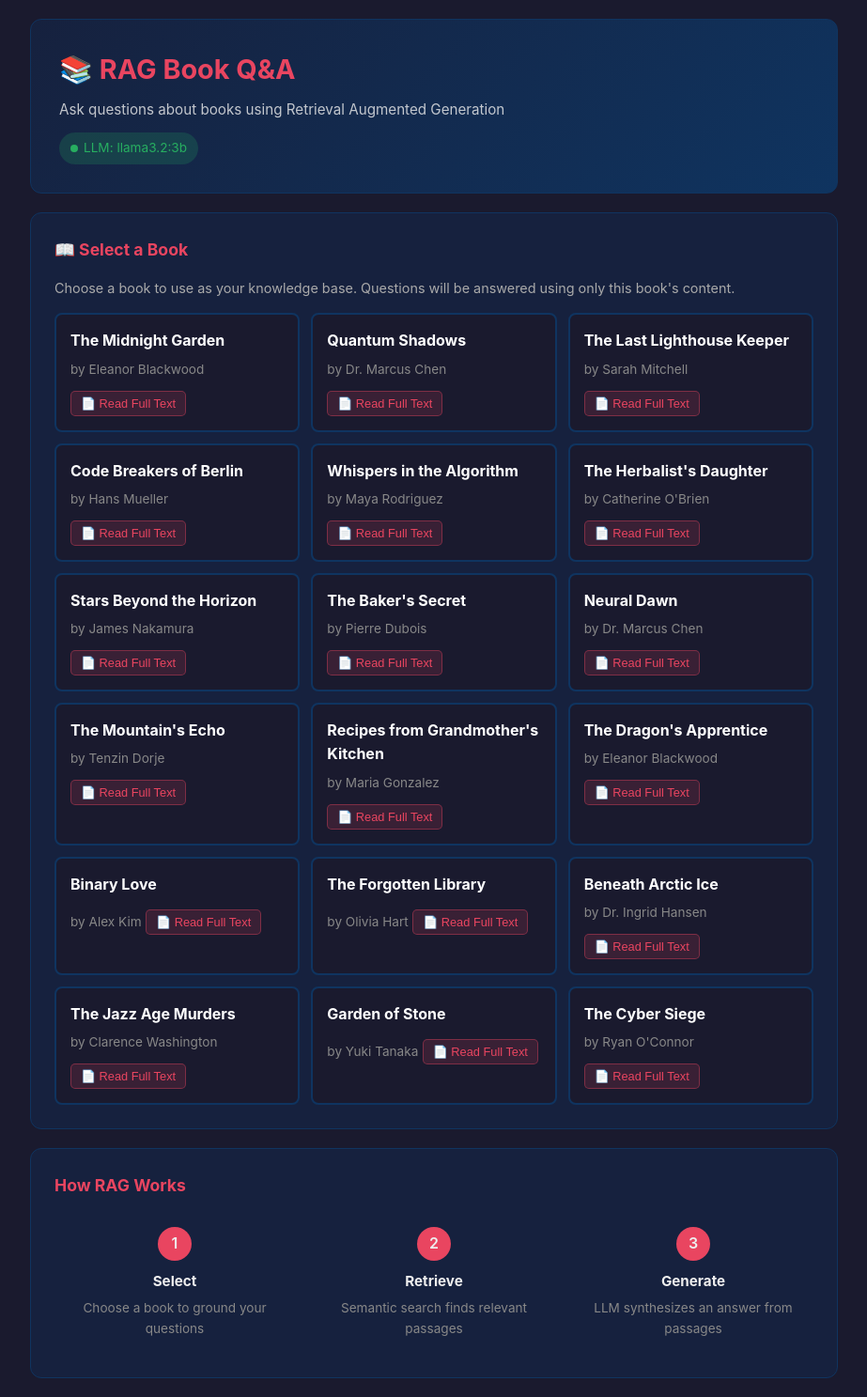
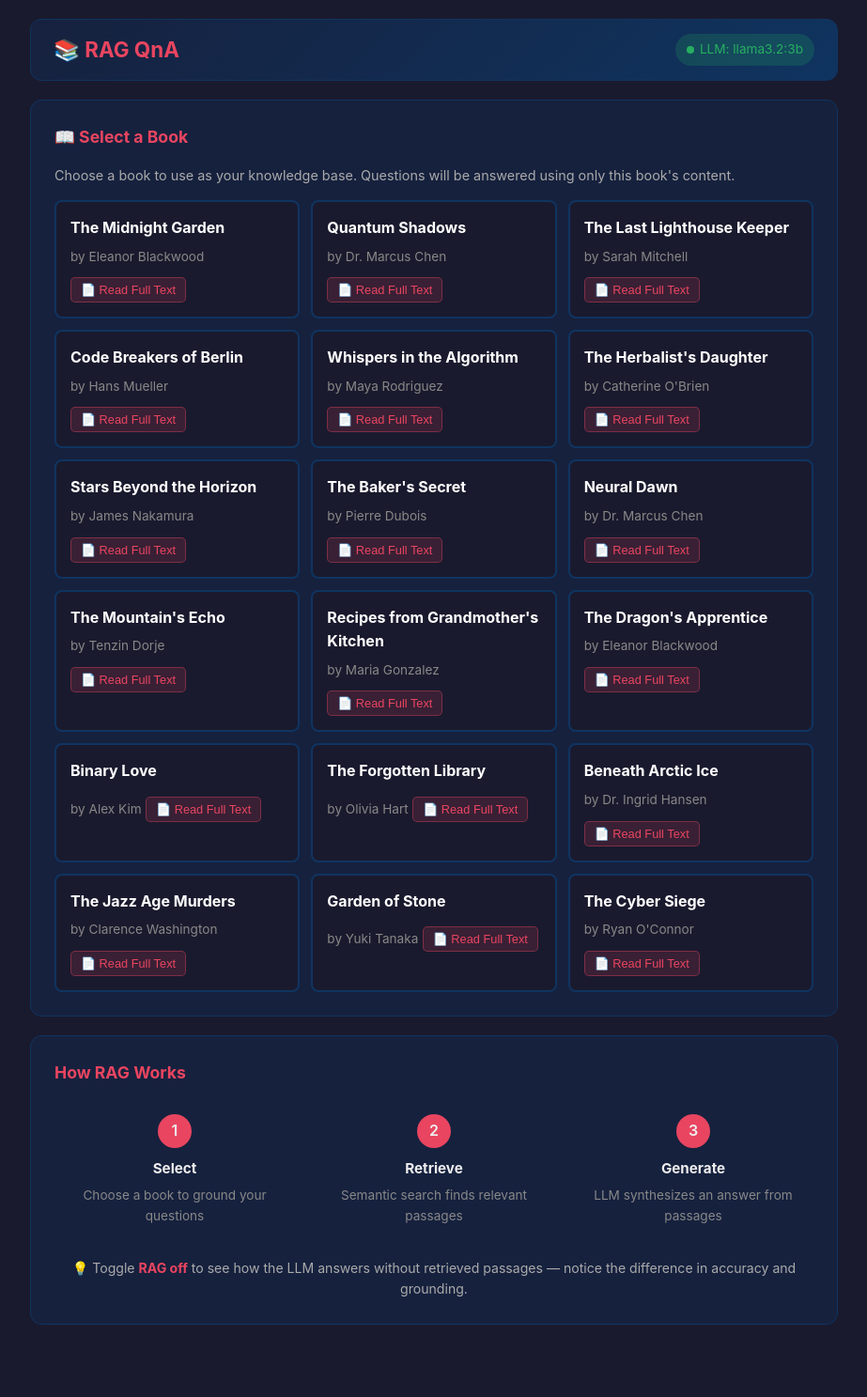
Before and after one commit to codemillmatt/intro-to-vector-databases, a Flask app: page / in a window 1280 px wide. Shown: the whole page at 94% size, without its empty margins (178-1101 px from the left). After the commit the page ends 1410 px from the top, so only its background shows below. Run offline with Flask 3, Linux system fonts and the light colour scheme.

Commit message:
✨ Add direct LLM mode and toggle functionality for improved user experience in Q&A interface! 🎉

```diff
--- a/module_4/rag_webapp/app.py
+++ b/module_4/rag_webapp/app.py
@@ -177,6 +177,17 @@ QUESTION: {query}
 ANSWER:"""
 
 
+def _build_direct_prompt(query: str, book_title: str) -> str:
+    """Build a prompt that sends the question directly to the LLM without any
+    retrieved context.  This lets learners compare RAG-grounded answers against
+    the LLM's general knowledge to see how retrieval improves accuracy."""
+    return f"""You are a helpful assistant. Answer the following question using only your general knowledge. Keep your answer concise — ideally 2-4 sentences.
+
+QUESTION: {query}
+
+ANSWER:"""
+
+
 @app.route("/")
 def index():
     """Render the main RAG interface."""
@@ -219,18 +230,54 @@ def api_ask():
     data = request.get_json()
     question = data.get("question", "").strip()
     book_id = data.get("book_id", "").strip()
+    use_rag = data.get("use_rag", True)
 
     if not question:
         return jsonify({"error": "Question is required"}), 400
     if not book_id:
         return jsonify({"error": "Please select a book first"}), 400
 
+    # Look up book title from the catalog so both modes can reference it
+    book_title = "Unknown"
+    for b in CACHED_BOOKS:
+        if b["id"] == book_id:
+            book_title = b["title"]
+            break
+
     def generate():
+        nonlocal book_title
         import json as _json
 
+        # ----- Direct LLM mode (no RAG) -----
+        if not use_rag:
+            yield f"data: {_json.dumps({'type': 'mode', 'mode': 'direct'})}\n\n"
+
+            if not OLLAMA_AVAILABLE:
+                yield f"data: {_json.dumps({'type': 'done', 'llm_available': False, 'message': 'No LLM available. Direct mode requires an LLM.'})}\n\n"
+                return
+
+            prompt = _build_direct_prompt(question, book_title)
+            try:
+                stream = ollama.chat(
+                    model=OLLAMA_MODEL,
+                    messages=[{"role": "user", "content": prompt}],
+                    stream=True,
+                )
+                for chunk in stream:
+                    token = chunk.get("message", {}).get("content", "")
+                    if token:
+                        yield f"data: {_json.dumps({'type': 'token', 'token': token})}\n\n"
+            except Exception as e:
+                yield f"data: {_json.dumps({'type': 'error', 'message': str(e)})}\n\n"
+
+            yield f"data: {_json.dumps({'type': 'done', 'llm_available': True, 'model': OLLAMA_MODEL})}\n\n"
+            return
+
+        # ----- RAG mode (retrieve then generate) -----
         # Step 1: Retrieve passages (fast — cached singletons)
         passages = retrieve_passages(question, book_id, top_k=3)
-        book_title = passages[0]["title"] if passages else "Unknown"
+        if passages:
+            book_title = passages[0]["title"]
 
         yield f"data: {_json.dumps({'type': 'passages', 'passages': passages, 'book_title': book_title})}\n\n"
 
--- a/module_4/rag_webapp/templates/index.html
+++ b/module_4/rag_webapp/templates/index.html
@@ -28,28 +28,32 @@
         /* Header */
         header {
             background: linear-gradient(135deg, #16213e 0%, #0f3460 100%);
-            padding: 30px;
+            padding: 14px 24px;
             border-radius: 12px;
             margin-bottom: 20px;
             border: 1px solid #0f3460;
+            display: flex;
+            align-items: center;
+            justify-content: space-between;
+            flex-wrap: wrap;
+            gap: 8px;
         }
 
         header h1 {
-            font-size: 1.8em;
-            margin-bottom: 8px;
+            font-size: 1.4em;
+            margin-bottom: 0;
             color: #e94560;
         }
 
         header p {
-            opacity: 0.8;
-            font-size: 0.95em;
+            display: none;
         }
 
         .status-badge {
             display: inline-flex;
             align-items: center;
             gap: 6px;
-            margin-top: 12px;
+            margin-top: 0;
             padding: 6px 12px;
             border-radius: 20px;
             font-size: 0.85em;
@@ -647,8 +748,7 @@
 <body>
     <div class="container">
         <header>
-            <h1>📚 RAG Book Q&A</h1>
-            <p>Ask questions about books using Retrieval Augmented Generation</p>
+            <h1>📚 RAG QnA</h1>
             <div class="status-badge {{ 'llm-available' if llm_available else 'llm-unavailable' }}">
                 <span class="status-dot"></span>
                 {% if llm_available %}
@@ -699,9 +799,21 @@
         <!-- Chat Interface -->
         <div class="chat-section" id="chatSection">
             <div class="chat-container">
-                <div class="chat-header">
-                    <span>💬</span>
-                    <h2>Ask a Question</h2>
+                <div class="chat-header" style="justify-content: space-between;">
+                    <div style="display:flex; align-items:center; gap:10px;">
+                        <span>💬</span>
+                        <h2>Ask a Question</h2>
+                    </div>
+                    {% if llm_available %}
+                    <div class="mode-toggle-container" title="Toggle between RAG (grounded) and Direct LLM (ungrounded) answers">
+                        <span class="mode-label" id="labelDirect">Direct LLM</span>
+                        <label class="mode-toggle">
+                            <input type="checkbox" id="ragToggle" checked>
+                            <span class="mode-slider"></span>
+                        </label>
+                        <span class="mode-label active" id="labelRag">RAG</span>
+                    </div>
+                    {% endif %}
                 </div>
 
                 <div class="chat-messages" id="chatMessages">
@@ -739,11 +851,38 @@
                     <p>LLM synthesizes an answer from passages</p>
                 </div>
             </div>
+            {% if llm_available %}
+            <p style="margin-top:18px; font-size:0.88em; color:#aaa; text-align:center;">
+                💡 Toggle <strong style="color:#e94560;">RAG off</strong> to see how the LLM answers without retrieved passages — notice the difference in accuracy and grounding.
+            </p>
+            {% endif %}
         </div>
     </div>
 
     <script>
         let selectedBook = null;
+
+        // --- RAG toggle logic ---
+        const ragToggle = document.getElementById('ragToggle');
+        const labelRag = document.getElementById('labelRag');
+        const labelDirect = document.getElementById('labelDirect');
+
+        function isRagMode() {
+            return ragToggle ? ragToggle.checked : true;
+        }
+
+        function updateToggleLabels() {
+            if (!ragToggle) return;
+            const rag = ragToggle.checked;
+            labelRag.classList.toggle('active', rag);
+            labelDirect.classList.toggle('active', !rag);
+            const container = document.querySelector('.chat-container');
+            container.classList.toggle('direct-mode', !rag);
+        }
+
+        if (ragToggle) {
+            ragToggle.addEventListener('change', updateToggleLabels);
+        }
 
         // Initialize book selection handlers
         document.querySelectorAll('.book-option').forEach(option => {
@@ -818,8 +957,14 @@
             // Remove empty state
             if (emptyState) emptyState.remove();
 
-            // Add user message
-            addMessage('user', question);
+            // Capture mode at time of question
+            const useRag = isRagMode();
+            const modeBadge = useRag
+                ? '<span class="mode-badge rag">RAG</span>'
+                : '<span class="mode-badge direct">Direct</span>';
+
+            // Add user message with mode badge
+            addMessageHtml('user', escapeHtml(question) + ' ' + modeBadge);
 
             // Clear input
             input.value = '';
@@ -846,7 +991,8 @@
                     headers: { 'Content-Type': 'application/json' },
                     body: JSON.stringify({
                         question: question,
-                        book_id: selectedBook.id
+                        book_id: selectedBook.id,
+                        use_rag: useRag
                     })
                 });
 
@@ -882,14 +1028,26 @@
                         if (!line.startsWith('data: ')) continue;
                         const payload = JSON.parse(line.slice(6));
 
-                        if (payload.type === 'passages') {
+                        if (payload.type === 'mode' && payload.mode === 'direct') {
+                            // Direct LLM mode — no passages, just stream tokens
+                            document.getElementById(loadingId)?.remove();
+                            responseDiv = document.createElement('div');
+                            responseDiv.className = 'message assistant';
+                            responseDiv.innerHTML = `<div class="message-label">Assistant <span class="mode-badge direct">Direct LLM</span></div>
+                                <div class="message-bubble answer-bubble"><span class="streaming-cursor">▍</span></div>`;
+                            messagesDiv.appendChild(responseDiv);
+                            answerBubble = responseDiv.querySelector('.answer-bubble');
+                            messagesDiv.scrollTop = messagesDiv.scrollHeight;
+                            passagesRendered = true; // skip the passages-not-rendered fallback
+
+                        } else if (payload.type === 'passages') {
                             // Remove loading spinner
                             document.getElementById(loadingId)?.remove();
 
                             // Build passages + answer container
                             responseDiv = document.createElement('div');
                             responseDiv.className = 'message assistant';
-                            let html = `<div class="message-label">Assistant</div>`;
+                            let html = `<div class="message-label">Assistant <span class="mode-badge rag">RAG</span></div>`;
 
                             if (payload.passages && payload.passages.length > 0) {
                                 html += `<div class="passages-section">
@@ -962,13 +1120,17 @@
         }
 
         function addMessage(role, content) {
+            addMessageHtml(role, escapeHtml(content));
+        }
+
+        function addMessageHtml(role, html) {
             const messagesDiv = document.getElementById('chatMessages');
             const label = role === 'user' ? 'You' : 'Assistant';
 
             messagesDiv.innerHTML += `
                 <div class="message ${role}">
                     <div class="message-label">${label}</div>
-                    <div class="message-bubble">${escapeHtml(content)}</div>
+                    <div class="message-bubble">${html}</div>
                 </div>
             `;
             messagesDiv.scrollTop = messagesDiv.scrollHeight;
```
Also changed, not shown: other parts of module_4/rag_webapp/templates/index.html (+98 -1 lines).
